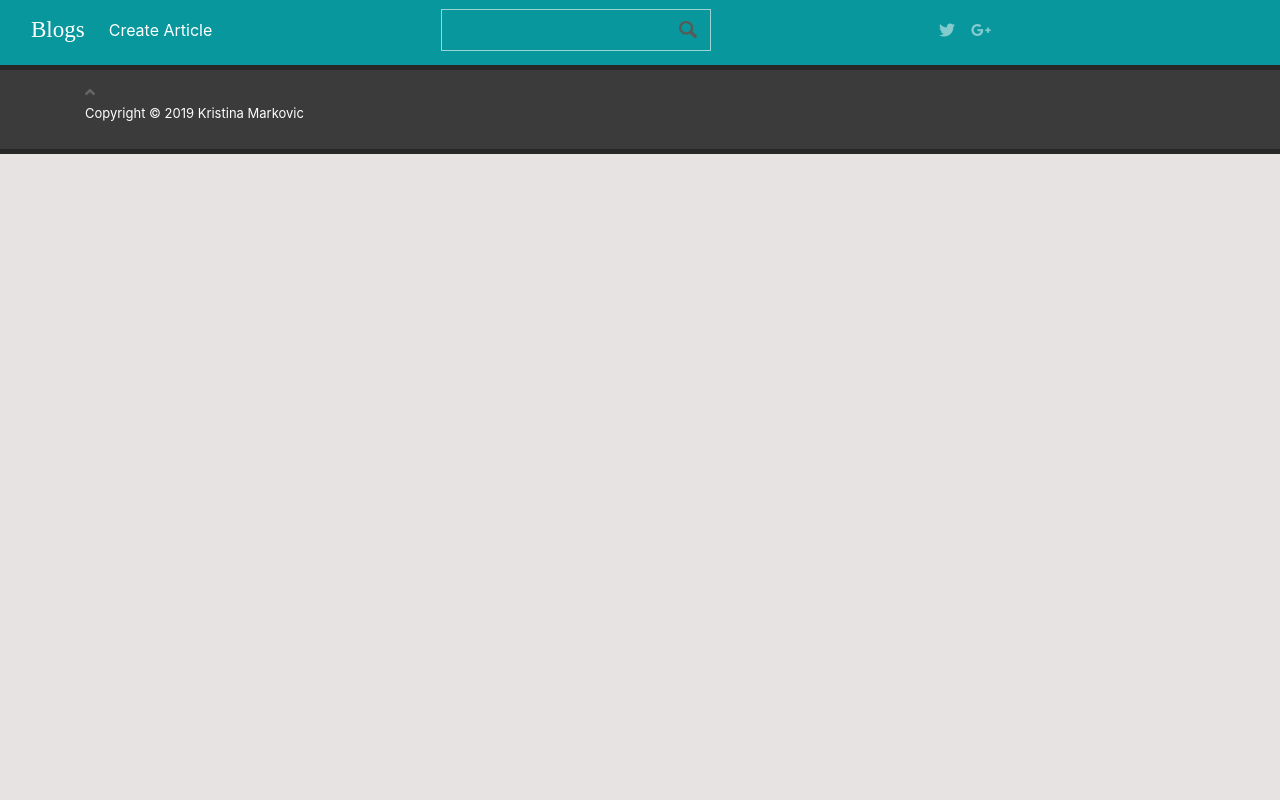
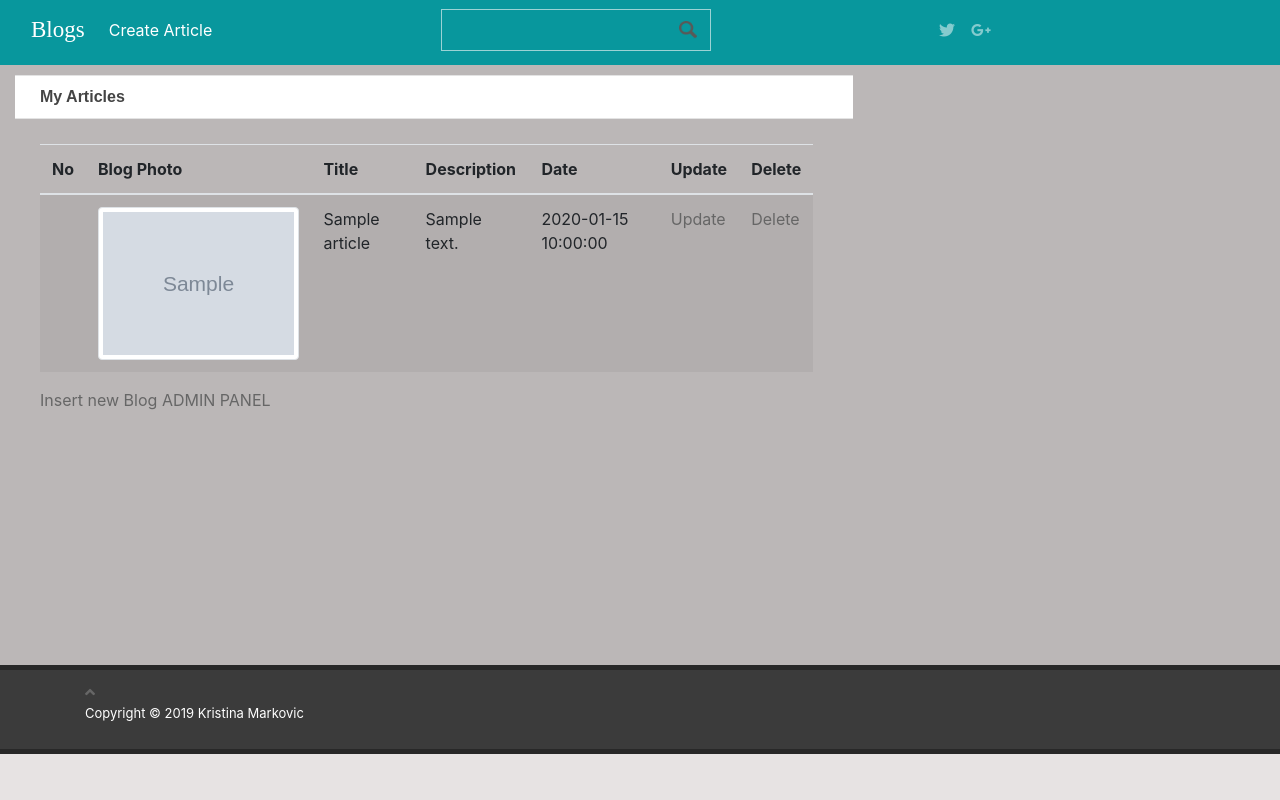
Before and after one commit to kristinamarkoviic/artikli, a PHP site: page /index.php?page=user in a window 1280 px wide. Run offline with PHP 8.4, Linux system fonts and the light colour scheme; the visitor is signed in with stand-in values (Sample User, id 1); tables that the repository leaves empty or names only in its code hold one stand-in row (values such as "Sample post"); grey boxes marked "Sample" are stand-in pictures; data that the repository does not hold is empty; some libraries are stand-ins or nearby versions.

Commit message:
Delete Articles finished
Zavrseno brisanje artikla, na strani user.php su izlistani svi artikli koji pripadaju tom korisniku (AJAX-om), klikom na link delete se brise (AJAX-om).

```diff
--- a/assets/css/structure.css
+++ b/assets/css/structure.css
@@ -66,6 +66,30 @@ padding:2px;
 }
 #formLog {
     padding:10px;
+}
+#userArticles {
+    height: 600px;
+    width:100%;
+    background-color:#bbb7b7;
+}
+.oneMyArticle {
+    margin-top:10px;
+    margin-bottom:10px;
+    width:auto;
+    height:100px;
+    background-color:rgba(255, 252, 252, 0.596);
+}
+.oneMyArticle img {
+    width:100px;
+    height:100px;
+}
+#formUpdate {
+    height: 600px;
+    width:100%;
+    background-color:#bbb7b7;
+}
+#allMyArticles {
+    margin-top:10px;
 }
 #createA {
     width:100%;
@@ -197,9 +221,16 @@ h2{font-family:'Varela',sans-serif}
 .middlebar_content_inner{border-left:1px solid #bebebd; border-right:1px solid #bebebd; display:inline; float:left; padding:25px 15px 20px; width:100%}
 .middlebar_nav{padding:0; margin:0}
 .middlebar_nav li{display:block; float:left; margin-bottom:15px; width:100%}
-.mbar_thubnail{display:block; float:left; height:auto; margin-right:10px; width:30%}
+.mbar_thubnail{display:block; float:left; height:auto; margin-right:5px; width:30%}
 .mbar_thubnail > img{max-width:100%}
-.mbar_title{color:#666; display:inline-block; float:left; font-size:15px; margin-top:5px; width:65%}
+.mbar_title{
+    color:#666;
+    display:inline-block;
+    font-size:15px;
+    margin-top:5px;
+    width:65%
+}
+.mbar_titlep{color:#666; display:inline-block; float:left; font-size:12px; margin:0px; width:65%}
 .popular_categori{float:left; display:inline; width:100%; border-left:1px solid #bebebd; border-right:1px solid #bebebd}
 .popular_categori > h2{border-bottom:1px solid #e3e3e3; border-top:1px solid #e3e3e3; color:#fff; float:left; font-size:16px; font-weight:bold; line-height:32px; margin:0; padding:5px 25px; width:100%}
 .poplr_catgnva{float:left; padding:20px 15px; width:100%}
--- a/assets/js/main.js
+++ b/assets/js/main.js
@@ -1,8 +1,61 @@
 $(document).ready(function(){
-    $("#formInsert").submit(add_article2);
+    $("#formInsert").submit(add_article);
+    $(document).on("click",".buttonDelete",delete_article);
 
 });
-function add_article2(e){
+function get_table(){
+    $.ajax({
+        url:"models/articles/all.php",
+        method:"POST",
+        dataType:"json",
+        success:function(data){
+            fill_table(data);
+        },
+        error:function(xhr,status,error){
+            console.error(xhr.status);
+            console.error(error);
+        }
+    });
+}
+function fill_table(articles){
+    let html="";
+    for(let a of articles){
+        html+=`
+        <tr>
+        <td>${a.idArticle}</td>
+        <td><img class='img-thumbnail' src="${a.new_cover}" alt="${a.title}" /></td>
+        <td>${a.title}</td>
+        <td>${a.description}</td>
+        <td>${a.date}</td>
+        <td><a class="buttonUpdate" href="php/changeB.php?id=<?=$panel_blog->idArticle?>">Update</a></td>
+        <td><a class="buttonDelete" href="#" data-id="${a.idArticle}">Delete</a></td>
+      </tr>
+        `
+    }
+    $("#tableArticles").html(html);
+}
+function delete_article(e){
+    e.preventDefault();
+    let idArticle=$(this).data('id');
+
+    $.ajax({
+        url:"models/articles/delete.php",
+        method:"POST",
+        dataType:"json",
+        data:{
+            idArticle:idArticle
+        },
+        success:function(){
+            get_table();
+        },
+        error:function(xhr,status,error){
+            console.error("Nije uspeo ajax i insert");
+            console.error(xhr.status);
+            console.error(error);
+        }
+    });
+}
+function add_article(e){
     e.preventDefault();
 
     var formData = new FormData(this);
--- a/config/connection.php
+++ b/config/connection.php
@@ -11,4 +11,8 @@
         echo $ex->getMessage();
     }
 
+    function executeQuery($upit){
+        global $conn;
+        return $conn->query($upit)->fetchAll();
+    }
 ?>
--- a/index.php
+++ b/index.php
@@ -15,6 +15,9 @@
             case 'createArticle':
                 include "views/pages/createArticle.php";
             break;
+            case 'user':
+                include "views/pages/user.php";
+            break;
         }
     }
     else {
--- a/models/articles/functions.php
+++ b/models/articles/functions.php
@@ -6,3 +6,17 @@ function insert($title,$desc,$date,$original_cover,$new_cover,$idUser){
     $uneto = $rezultat->execute([$title,$desc,$date,$original_cover,$new_cover,$idUser]);
     return $uneto;
 }
+function all_articles($idUser){
+    $upit = "SELECT * FROM articles WHERE idUser = $idUser";
+    return executeQuery($upit);
+}
+function all(){
+    $upit = "SELECT * FROM articles";
+    return executeQuery($upit);
+}
+function delete_article($idArticle){
+    $upit="DELETE FROM articles WHERE idArticle = ? ";
+    global $conn;
+    $priprema=$conn->prepare($upit);
+    return $priprema->execute([$idArticle]);
+}
--- a/views/pages/createArticle.php
+++ b/views/pages/createArticle.php
@@ -1,7 +1,9 @@
 <!-- Default form contact -->
 <div class="container-fluid" id="createA">
 <div class="row">
-<div class=" col-sm-12 col-md-6 col-lg-6" >
+<div class="col-lg-2">
+</div>
+<div class=" col-sm-12 col-md-6 col-lg-8" >
 
 <form class="text-center border border-light p-5" id="formInsert" action="models/articles/insert.php" method="post" enctype="multipart/form-data">
 
@@ -31,5 +33,7 @@
 </form>
 <!-- Default form contact -->
 </div>
+<div class="col-lg-2">
 </div>
 </div>
+</div>
--- /dev/null
+++ b/views/pages/user.php
@@ -0,0 +1,60 @@
+<div class="container-fluid">
+<div class="row">
+    <div class="col-xs-12 col-md-12 col-lg-8" id="userArticles">
+    <div class="single_blog_sidebar wow fadeInUp" id="allMyArticles">
+              <h2>My Articles</h2>
+              <table class="table table-striped">
+    <thead>
+      <tr>
+        <th>No</th>
+        <th>Blog Photo</th>
+        <th>Title</th>
+        <th>Description</th>
+        <th>Date</th>
+        <th>Update</th>
+        <th>Delete</th>
+      </tr>
+    </thead>
+    <tbody id="tableArticles">
+        <?php
+            include ABSOLUTH_PATH."models/articles/functions.php";
+            $idUser = $_SESSION['user_id'];
+
+            $article_panel_blog = all_articles($idUser);
+            foreach($article_panel_blog as $panel_blog):
+        ?>
+      <tr>
+        <td><?=$panel_blog->idArticle?></td>
+        <td><img class='img-thumbnail' src="<?=$panel_blog->new_cover?>" alt="<?=$panel_blog->title?>" /></td>
+        <td><?=$panel_blog->title?></td>
+        <td><?=$panel_blog->description?></td>
+        <td><?=$panel_blog->date?></td>
+        <td><a class="buttonUpdate" href="php/changeB.php?id=<?=$panel_blog->idArticle?>">Update</a></td>
+        <td><a class="buttonDelete" href="#" data-id="<?=$panel_blog->idArticle?>">Delete</a></td>
+      </tr>
+            <?php endforeach;?>
+    </tbody>
+  </table>
+  <div class="dugmici">
+      <a href="php/insertB.php" id="insertA">Insert new Blog</a>
+      <a href="adminPanel.php" id="blogA">ADMIN PANEL</a>
+</div>
+
+              <!-- <ul class="middlebar_nav wow">
+                <li class="oneMyArticle">
+                    <a href="#" class="mbar_thubnail"><img alt="" src="assets/images/hot_img1.jpg"></a>
+                    <a href="#"class="mbar_title title">Novi huawei Y234</a>
+                    <p href="#" class="mbar_titlep">06.03.2018</p>
+                    <a href="#" class="mbar_title">Obrisi</a>
+                    <a href="#" class="mbar_title">Izmeni</a>
+                </li>
+                <li class="oneMyArticle"> <a href="#" class="mbar_thubnail"><img alt="" src="assets/images/hot_img2.jpg"></a> <a href="#" class="mbar_title">Sed luctus semper odio aliquam rhoncus</a> </li>
+                <li> <a href="#" class="mbar_thubnail"><img alt="" src="assets/images/hot_img1.jpg"></a> <a href="#" class="mbar_title">Sed luctus semper odio aliquam rhoncus</a> </li>
+                <li> <a href="#" class="mbar_thubnail"><img alt="" src="assets/images/hot_img1.jpg"></a> <a href="#" class="mbar_title">Sed luctus semper odio aliquam rhoncus</a> </li>
+              </ul> -->
+    </div>
+    </div>
+    <div class="col-xs-12 col-md-12 col-lg-4" id="formUpdate">
+    </div>
+</div>
+</div>
```
Also changed, not shown: models/articles/all.php (added, +14 -0 lines), models/articles/delete.php (added, +19 -0 lines), assets/images/articles/nova_1561837623jastuci.jpeg (added), assets/images/articles1561837623jastuci.jpeg (added).
